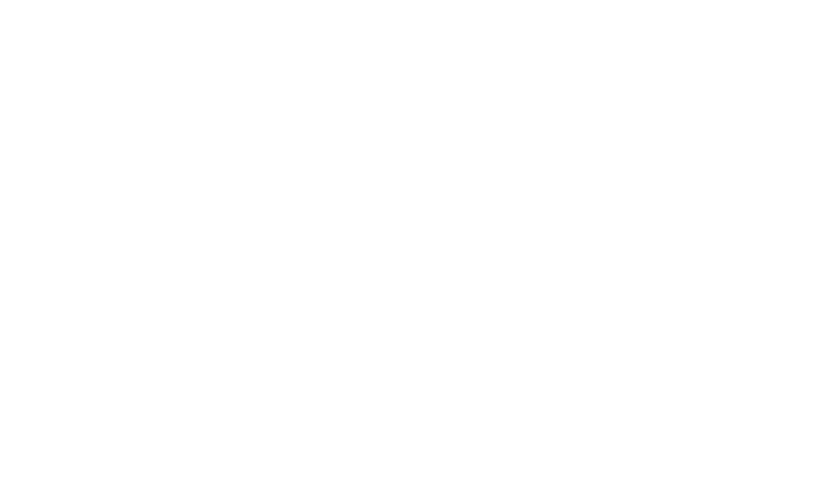
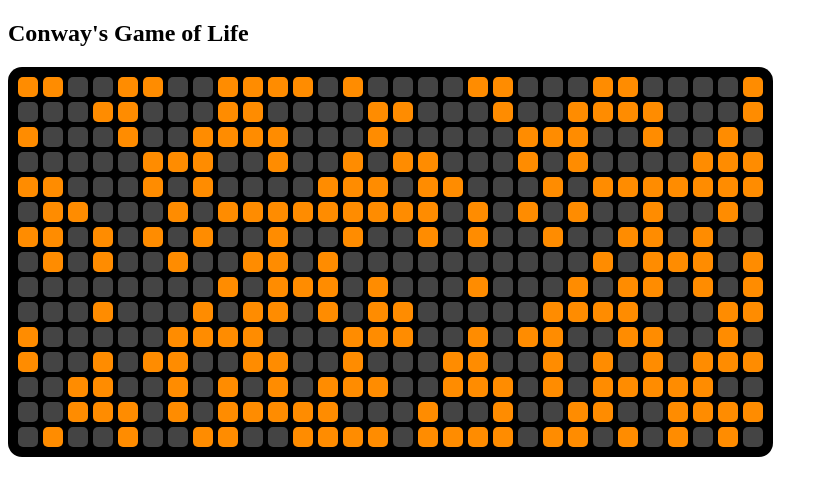
Before and after one commit to jdiemke/game-of-life, a website built with webpack: page src/index.html in a window 1280 px wide. Shown: the whole page, without its empty margins (0-828 px from the left). Built offline with nearby package versions, Linux system fonts and the light colour scheme.

Commit message:
Implements world and world renderer

```diff
--- a/src/index.html
+++ b/src/index.html
@@ -4,5 +4,7 @@
         <meta charset="UTF-8">
         <title>Game of Life</title>
     </head>
-    <body></body>
+    <body>
+        <h2>Conway's Game of Life</h2>
+    </body>
 </html>
--- a/src/index.ts
+++ b/src/index.ts
@@ -1,7 +1,14 @@
-export class GameOfLife {
+import { World } from './simulation/World';
+import { PrettyWorldRenderer } from './world-renderer/PrettyWorldRenderer';
 
-    public getName(): string {
-        return 'game of life';
-    }
+const world: World = new World(30, 15);
+const prettyWorldRenderer: PrettyWorldRenderer = new PrettyWorldRenderer(world);
 
-}
+document.body.appendChild(prettyWorldRenderer.getCanvas());
+
+prettyWorldRenderer.draw();
+
+setInterval(() => {
+    world.randomize();
+    prettyWorldRenderer.draw();
+}, 1000);
--- /dev/null
+++ b/src/simulation/World.ts
@@ -0,0 +1,47 @@
+class Cell {
+
+    constructor(public populated) { }
+}
+
+// tslint:disable-next-line:max-classes-per-file
+export class World {
+
+    private width: number;
+    private height: number;
+    private cells: Array<Cell>;
+
+    public constructor(width: number, height: number) {
+        this.width = width;
+        this.height = height;
+        this.initializeCells();
+    }
+
+    public getWidth(): number {
+        return this.width;
+    }
+
+    public getHeight(): number {
+        return this.height;
+    }
+
+    public randomize(): void {
+        for (let i: number = 0; i < this.height; i++) {
+            for (let j: number = 0; j < this.width; j++) {
+                const alife: boolean = Math.random() >= 0.5;
+                const cell: Cell = this.getCellAt(j, i);
+                cell.populated = alife;
+            }
+        }
+    }
+
+    public initializeCells(populated: boolean = false): void {
+        this.cells = new Array(this.width * this.height).fill(undefined).map(
+            () => new Cell(populated)
+        );
+    }
+
+    public getCellAt(x: number, y: number): Cell {
+        return this.cells[y * this.height + x];
+    }
+
+}
--- /dev/null
+++ b/src/world-renderer/PrettyWorldRenderer.ts
@@ -0,0 +1,83 @@
+import { World } from '../simulation/World';
+
+export class PrettyWorldRenderer {
+
+    private world: World;
+    private canvas: HTMLCanvasElement;
+    private context: CanvasRenderingContext2D;
+    private cellSpacing: number = 5;
+    private worldBorder: number = 10;
+    private cellRadius: number = 5;
+    private cellSize: number = 20;
+
+    constructor(world: World) {
+        this.world = world;
+        this.canvas = document.createElement('canvas');
+        this.canvas.width = this.world.getWidth() * (this.cellSize + this.cellSpacing)
+            - this.cellSpacing + 2 * (this.worldBorder);
+        this.canvas.height = this.world.getHeight() * (this.cellSize + this.cellSpacing)
+            - this.cellSpacing + 2 * (this.worldBorder);
+        this.context = this.canvas.getContext('2d');
+    }
+
+    public getCanvas(): HTMLCanvasElement {
+        return this.canvas;
+    }
+
+    public draw(): void {
+        this.context.fillStyle = 'white';
+        this.context.fillRect(
+            0,
+            0,
+            this.world.getWidth() * (this.cellSize + this.cellSpacing) - this.cellSpacing + 2 * (this.worldBorder),
+            this.world.getHeight() * (this.cellSize + this.cellSpacing) - this.cellSpacing + 2 * (this.worldBorder)
+        );
+
+        this.context.fillStyle = 'black';
+        this.roundRect(
+            0,
+            0,
+            this.world.getWidth() * (this.cellSize + this.cellSpacing) - this.cellSpacing + 2 * (this.worldBorder),
+            this.world.getHeight() * (this.cellSize + this.cellSpacing) - this.cellSpacing + 2 * (this.worldBorder),
+            14
+        );
+
+        this.context.fillStyle = '#ff8c00';
+        this.context.strokeStyle = '#444444';
+        this.context.lineWidth = 1;
+
+        for (let i: number = 0; i < this.world.getHeight(); i++) {
+            for (let j: number = 0; j < this.world.getWidth(); j++) {
+                if (this.world.getCellAt(j, i).populated) {
+                    this.context.fillStyle = '#ff8c00';
+                    this.roundRect(j * (this.cellSize + this.cellSpacing) + this.worldBorder,
+                        i * (this.cellSize + this.cellSpacing) + this.worldBorder,
+                        this.cellSize, this.cellSize, this.cellRadius);
+                } else {
+                    this.context.fillStyle = '#444444';
+                    this.roundRect(j * (this.cellSize + this.cellSpacing) + this.worldBorder,
+                        i * (this.cellSize + this.cellSpacing) + this.worldBorder,
+                        this.cellSize, this.cellSize, this.cellRadius);
+                }
+            }
+        }
+    }
+
+    private roundRect(x: number, y: number, w: number, h: number, r: number): void {
+        if (w < 2 * r) {
+            r = w / 2;
+        }
+        if (h < 2 * r) {
+            r = h / 2;
+        }
+        this.context.beginPath();
+        this.context.moveTo(x + r, y);
+        this.context.arcTo(x + w, y, x + w, y + h, r);
+        this.context.arcTo(x + w, y + h, x, y + h, r);
+        this.context.arcTo(x, y + h, x, y, r);
+        this.context.arcTo(x, y, x + w, y, r);
+        this.context.closePath();
+        this.context.fill();
+    }
+
+}
--- a/tsconfig.json
+++ b/tsconfig.json
@@ -1,11 +1,9 @@
 {
   "compilerOptions": {
-    "target": "es5",                          /* Specify ECMAScript target version: 'ES3' (default), 'ES5', 'ES2015', 'ES2016', 'ES2017', or 'ESNEXT'. */
+    "target": "es6",                          /* Specify ECMAScript target version: 'ES3' (default), 'ES5', 'ES2015', 'ES2016', 'ES2017', or 'ESNEXT'. */
     "module": "commonjs",                     /* Specify module code generation: 'commonjs', 'amd', 'system', 'umd' or 'es2015'. */
     "sourceMap": true,                        /* Generates corresponding '.map' file. */
     "removeComments": true,                   /* Do not emit comments to output. */
-    "strict": true,                           /* Enable all strict type-checking options. */
-    "strictNullChecks": true,                 /* Enable strict null checks. */
     "alwaysStrict": true,                     /* Parse in strict mode and emit "use strict" for each source file. */
     "noUnusedLocals": true,                   /* Report errors on unused locals. */
     "noUnusedParameters": true,               /* Report errors on unused parameters. */
```
Also changed, not shown: src/index.spec.ts (deleted, +0 -9 lines), src/simulation/World.spec.ts (added, +7 -0 lines), src/world-renderer/WorldRenderer.ts (added, +40 -0 lines), tslint.json (+7 -1 lines).
